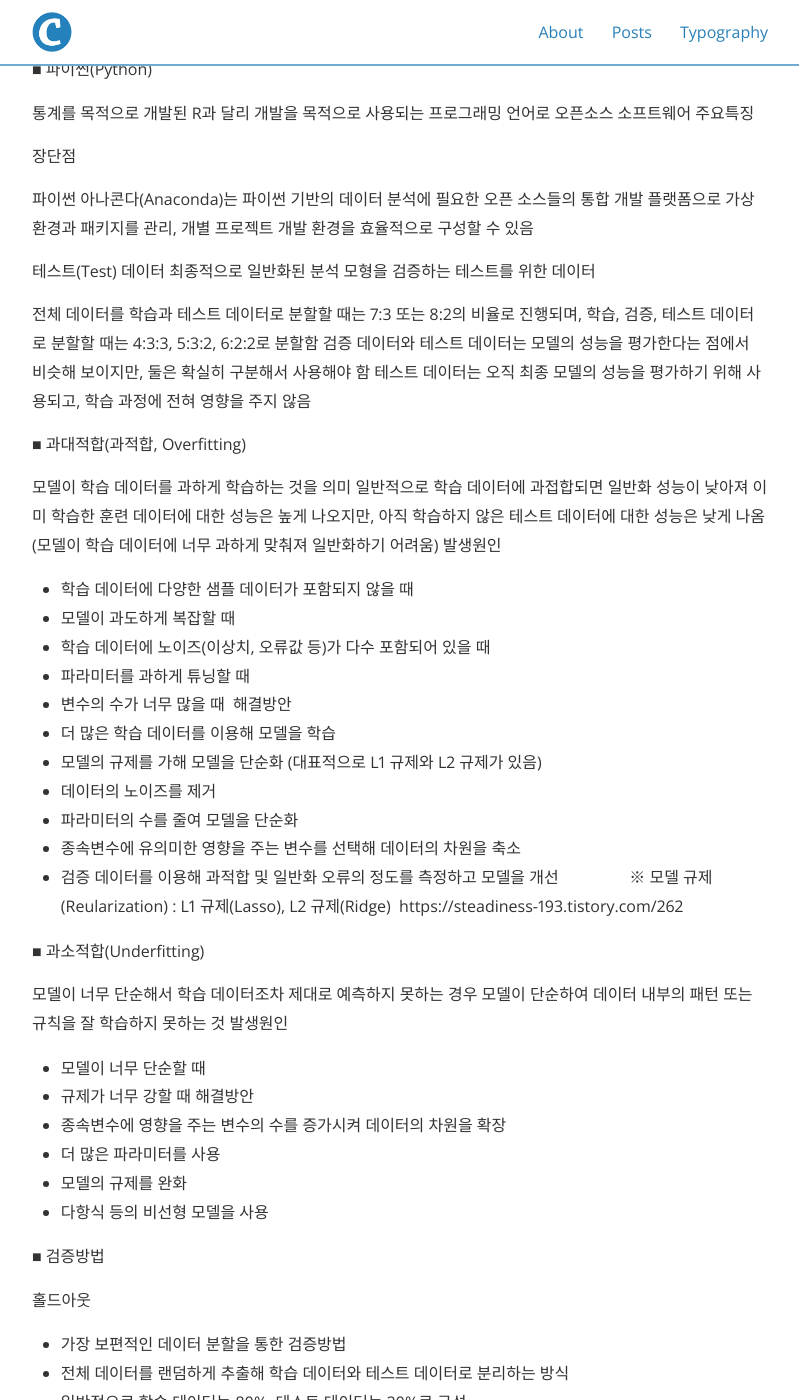
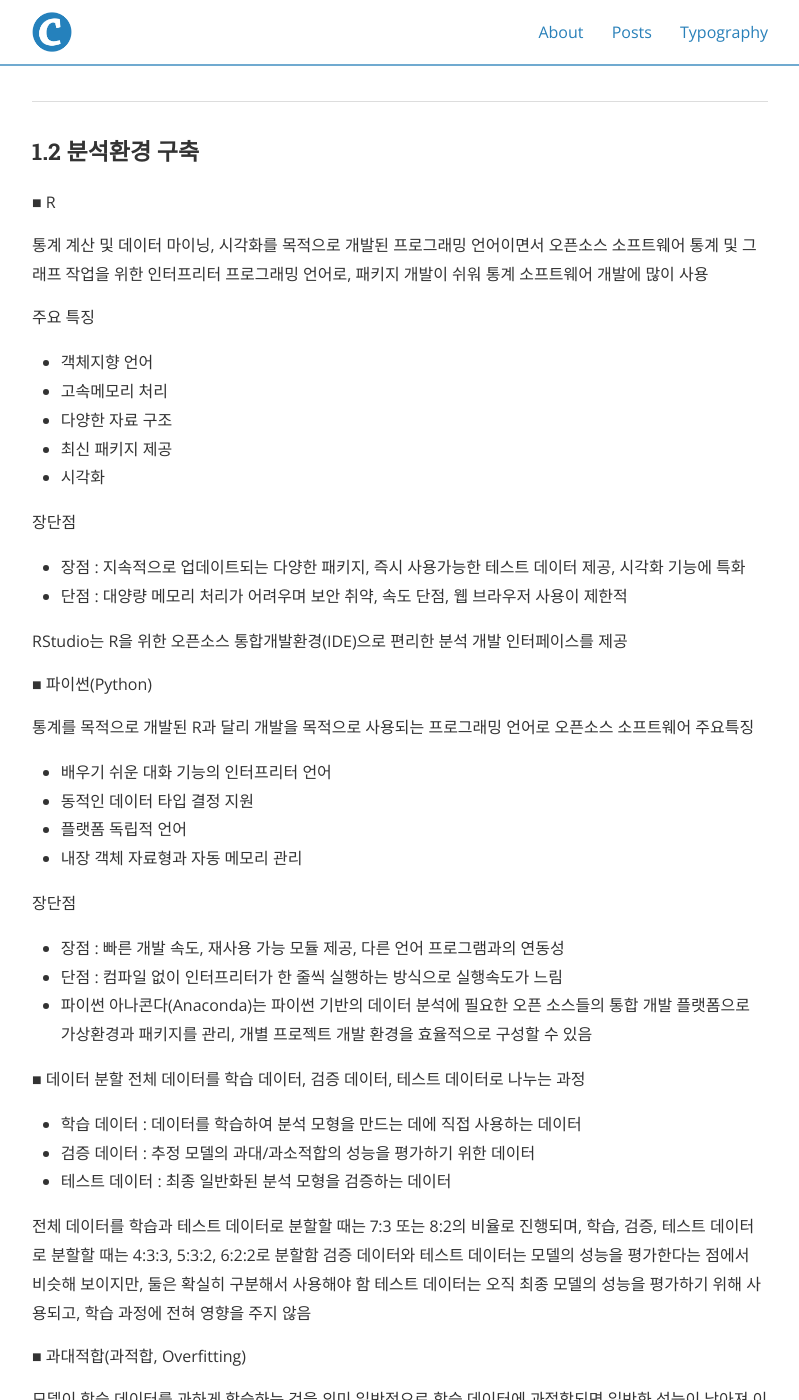
Before and after one commit to Taeho-Kim-0322/Taeho-Kim-0322.github.io, a Jekyll site: the page built from _posts/2021-03-30-빅분기PART3.md, in a window 1280 px wide and 1400 px high, scrolled down 2388 px. Shown: the whole window, without its empty margins (240-1039 px from the left). Built offline with Jekyll 4.4.1, drawn with Linux system fonts in a browser that asks for light colours; nearby versions of some CDN libraries; some of the changed text lies outside the part shown.

Commit message:
Update 2021-03-30-빅분기PART3.md

```diff
--- a/_posts/2021-03-30-빅분기PART3.md
+++ b/_posts/2021-03-30-빅분기PART3.md
@@ -36,6 +36,10 @@ cover:  "/assets/instacode.png"
 
 분석모형은 분석 목표에 따라 데이터 특성을 도출하고, 가설 수립에 따라 전체적인 분석 방향을 정의하는 모형으로
 예측 분석 모형, 현황 진단 모형, 최적화 분석 모형 등으로 구분
+ - 예측 분석 모형 : 적조 예측, 날씨 예측, 주가 예측 등 과거, 현재까지의 데이터와 상황에 따른 가설을 기반으로 미래에 대한 현상을 사전에 분류하고 예측하는 모형
+ - 현황 진단 모형 : 과거 데이터를 통해 현재 상황을 객관적으로 진단하는 모형으로 미래 예측이 아닌 현재를 이해함에 활용
+ - 최적화 분석 모형 : 제한된 자원, 환경 내에서 최대의 효용성, 이익과 같은 결과를 생성하기 위해 분석 모델을 최적화하는 데에 중점을 둠
+
 
 ■ 고려사항
 
@@ -44,16 +48,24 @@ cover:  "/assets/instacode.png"
 추진 시급성과 구현 가능성만으로 분석모형 정의를 위한 사전 판별 기준 활용도 가능
 
 ※ 분석모형 정의와 판별을 위한 평가 기준표 예시
+ - 필요성 : 개인이나 기관 관점에서 분석 과제가 필요한지 판단
+ - 파급 효과 : 정성적, 정량적 기대효과의 정도 판단
+ - 추진 시급성 : 당장 해소되어야 할 사회현안 여부 판단, 장기 과제 성격 분리
+ - 구현 가능성 : 과제를 구현함에 있어서 어려움이 없는지 현실성 판단
+ - 데이터 수집 가능성 : 공공기관 협조나 데이터 확보, 데이터 구매 등 제약사항 판단
+ - 모델 확장성 : 과제가 시범과제로 끝나지 않고 전체 데이터 모델로 확장 가능한지 판단
 
 분석모형 정의에 필요한 데이터가 충분히 확보되어 있는지 판단하며 의사결정 지점으로 가는 과정에서
 분석 기회를 발굴하거나 관련 과거 분석 사례 또는 솔루션을 최대한 활용할 수 있는지 검토한다면 보다 효율적인 분석모형 설계를 진행할 수 있음
 
-분석 시나리오 작성
+■ 분석모형 구축
+
+1. 분석 시나리오 작성
 - 분석 시나리오 작성을 통해 분석 과정과 결과가 어떻게 활용되는지 명확하게 이해할 수 있음
 - 데이터 분석 대상 및 범위를 요구사항에 맞게 정의하며 분석을 통해 해결할 수 있는 문제와 목표, 그리고 분석 목표별 구현 모델과 예상결과를 작성함
 - 분석 과정에 필요한 데이터, 절차, 분석기법 등의 세부사항을 정의
 
-분석모형 설계
+2. 분석모형 설계
 - 분석 대상 및 범위를 정하여 분석 목적을 구현하기 위한 분석 방법론을 설계하는 단계
 - 분석모형 설계 시 사전 확인 사항
   * 필요한 데이터 항목이 정해졌는가?
@@ -81,9 +91,15 @@ cover:  "/assets/instacode.png"
 통계 및 그래프 작업을 위한 인터프리터 프로그래밍 언어로, 패키지 개발이 쉬워 통계 소프트웨어 개발에 많이 사용
 
 주요 특징
+ - 객체지향 언어
+ - 고속메모리 처리
+ - 다양한 자료 구조
+ - 최신 패키지 제공
+ - 시각화
 
 장단점
-
+ - 장점 : 지속적으로 업데이트되는 다양한 패키지, 즉시 사용가능한 테스트 데이터 제공, 시각화 기능에 특화
+ - 단점 : 대양량 메모리 처리가 어려우며 보안 취약, 속도 단점, 웹 브라우저 사용이 제한적
 
 RStudio는 R을 위한 오픈소스 통합개발환경(IDE)으로 편리한 분석 개발 인터페이스를 제공
 
@@ -92,19 +108,24 @@ RStudio는 R을 위한 오픈소스 통합개발환경(IDE)으로 편리한 분
 
 통계를 목적으로 개발된 R과 달리 개발을 목적으로 사용되는 프로그래밍 언어로 오픈소스 소프트웨어
 주요특징
-
+ - 배우기 쉬운 대화 기능의 인터프리터 언어
+ - 동적인 데이터 타입 결정 지원
+ - 플랫폼 독립적 언어
+ - 내장 객체 자료형과 자동 메모리 관리
 
 장단점
-
-
-
+ - 장점 : 빠른 개발 속도, 재사용 가능 모듈 제공, 다른 언어 프로그램과의 연동성
+ - 단점 : 컴파일 없이 인터프리터가 한 줄씩 실행하는 방식으로 실행속도가 느림
+ -
 파이썬 아나콘다(Anaconda)는 파이썬 기반의 데이터 분석에 필요한 오픈 소스들의 통합 개발 플랫폼으로
 가상환경과 패키지를 관리, 개별 프로젝트 개발 환경을 효율적으로 구성할 수 있음
 
-테스트(Test) 데이터	최종적으로 일반화된 분석 모형을 검증하는 테스트를 위한 데이터
 
-
-
+■ 데이터 분할
+전체 데이터를 학습 데이터, 검증 데이터, 테스트 데이터로 나누는 과정
+ - 학습 데이터 : 데이터를 학습하여 분석 모형을 만드는 데에 직접 사용하는 데이터
+ - 검증 데이터 : 추정 모델의 과대/과소적합의 성능을 평가하기 위한 데이터
+ - 테스트 데이터 : 최종 일반화된 분석 모형을 검증하는 데이터
 
 전체 데이터를 학습과 테스트 데이터로 분할할 때는 7:3 또는 8:2의 비율로 진행되며,
 학습, 검증, 테스트 데이터로 분할할 때는 4:3:3, 5:3:2, 6:2:2로 분할함
@@ -130,9 +151,7 @@ RStudio는 R을 위한 오픈소스 통합개발환경(IDE)으로 편리한 분
 - 파라미터의 수를 줄여 모델을 단순화
 - 종속변수에 유의미한 영향을 주는 변수를 선택해 데이터의 차원을 축소
 - 검증 데이터를 이용해 과적합 및 일반화 오류의 정도를 측정하고 모델을 개선
-
-          ※ 모델 규제(Reularization) : L1 규제(Lasso), L2 규제(Ridge)  https://steadiness-193.tistory.com/262
-
+※ 모델 규제(Reularization) : L1 규제(Lasso), L2 규제(Ridge)  https://steadiness-193.tistory.com/262
 
 
 ■ 과소적합(Underfitting)
```
Also changed, not shown: other parts of _posts/2021-03-30-빅분기PART3.md (+3 -5 lines).
